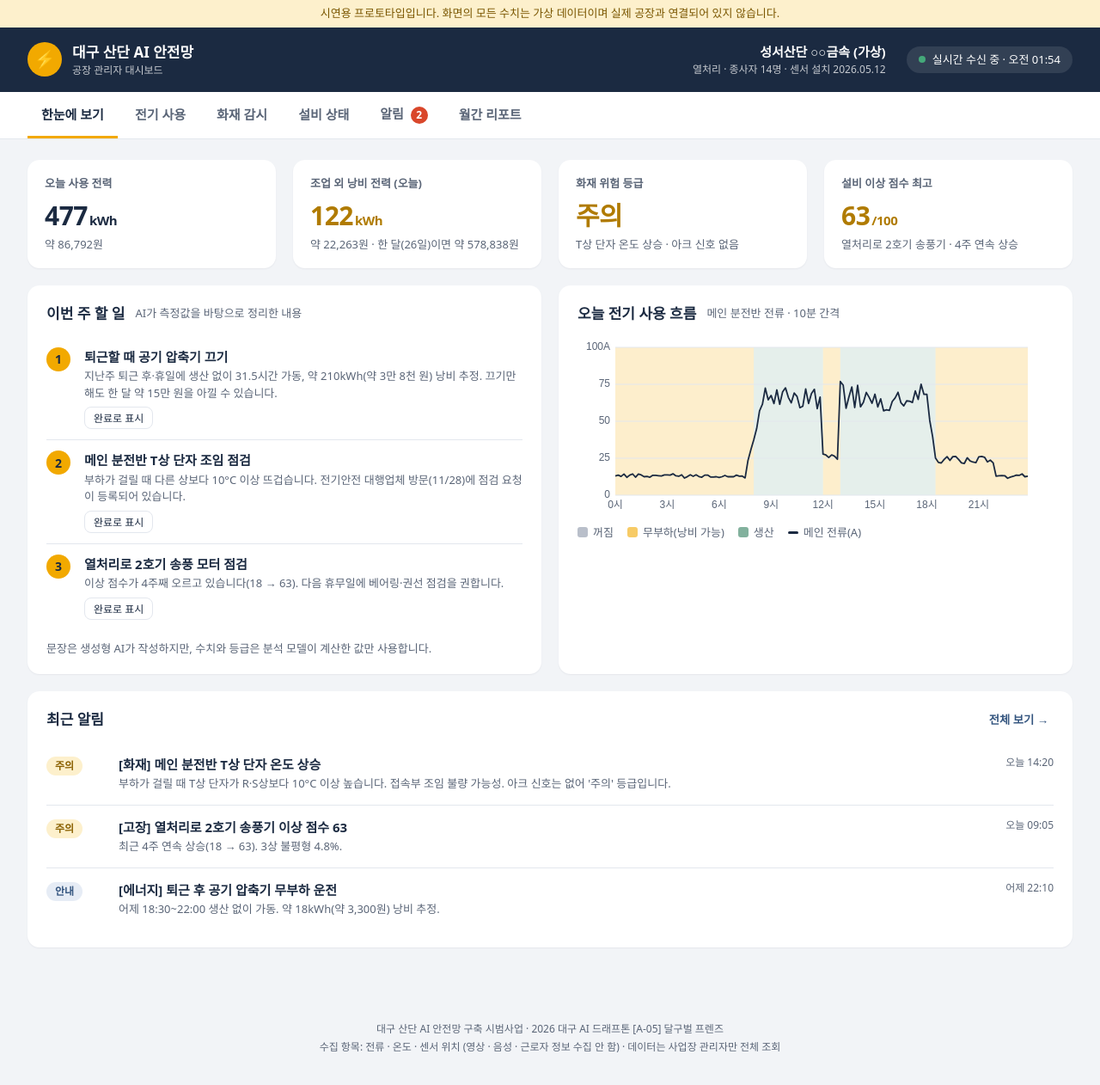
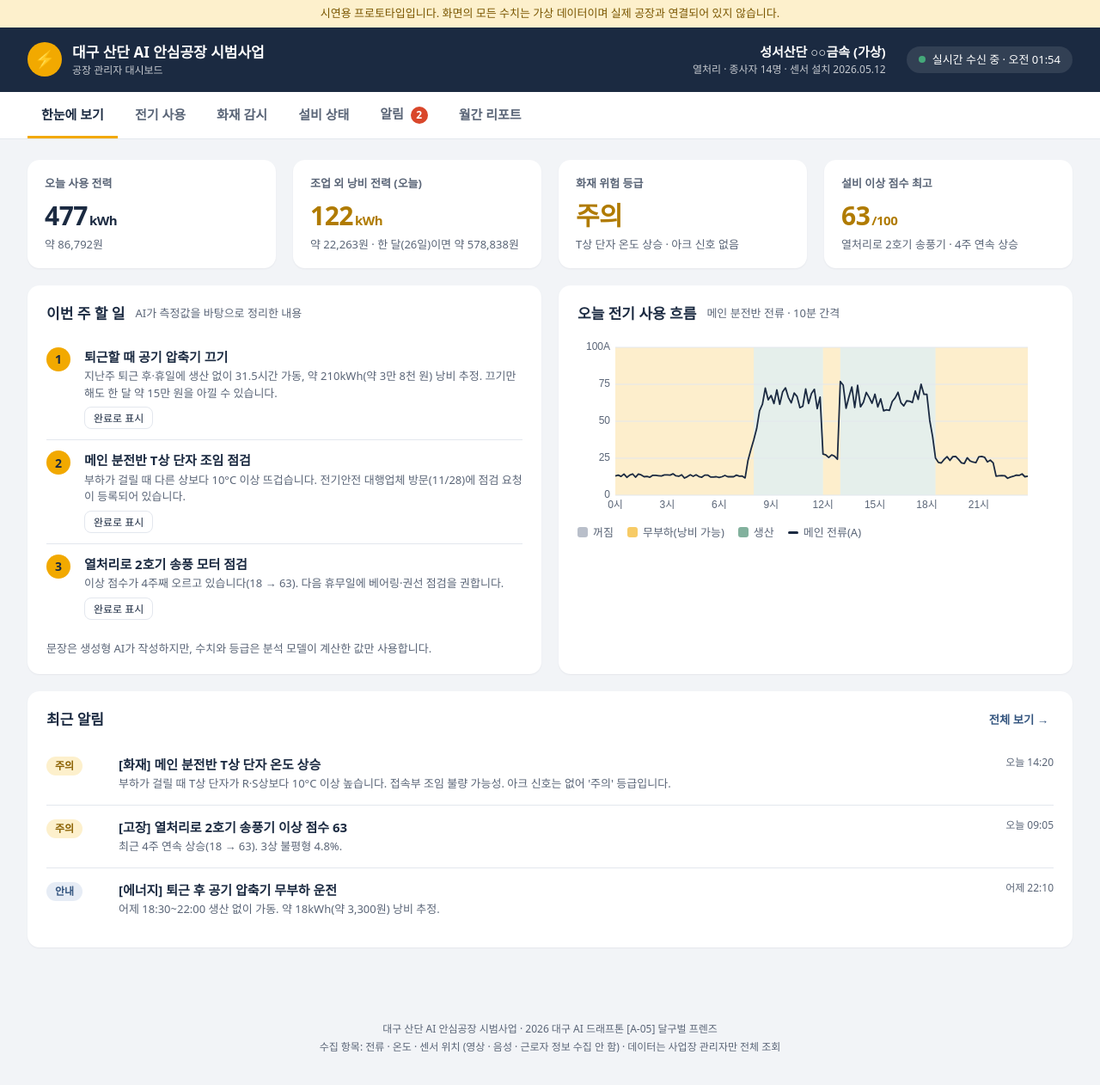
Before and after one commit to knu-gongmo/daegu-ai-safe, a plain HTML site: page index.html in a window 1280 px wide. Shown: the whole page at 86% size. Drawn offline with Linux system fonts and the light colour scheme; a web font is replaced by a local one.

Commit message:
Rename site title to AI ansim factory pilot

```diff
--- a/index.html
+++ b/index.html
@@ -3,8 +3,8 @@
 <head>
   <meta charset="UTF-8">
   <meta name="viewport" content="width=device-width, initial-scale=1.0">
-  <title>대구 산단 AI 안전망 | 공장 관리자 대시보드</title>
-  <meta name="description" content="대구 산단 AI 안전망 구축 시범사업 - 공장 관리자용 상태 조회 화면 (시연용 프로토타입)">
+  <title>대구 산단 AI 안심공장 시범사업 | 공장 관리자 대시보드</title>
+  <meta name="description" content="대구 산단 AI 안심공장 시범사업 - 공장 관리자용 상태 조회 화면 (시연용 프로토타입)">
   <link rel="preconnect" href="https://cdn.jsdelivr.net">
   <link rel="stylesheet" href="https://cdn.jsdelivr.net/gh/orioncactus/pretendard@v1.3.9/dist/web/static/pretendard.min.css">
   <link rel="stylesheet" href="css/style.css">
@@ -16,7 +16,7 @@
     <div class="brand">
       <div class="logo" aria-hidden="true">⚡</div>
       <div>
-        <div class="brand-title">대구 산단 AI 안전망</div>
+        <div class="brand-title">대구 산단 AI 안심공장 시범사업</div>
         <div class="brand-sub">공장 관리자 대시보드</div>
       </div>
     </div>
@@ -146,7 +146,7 @@
   </main>
 
   <footer class="footer">
-    <div>대구 산단 AI 안전망 구축 시범사업 · 2026 대구 AI 드래프톤 [A-05] 달구벌 프렌즈</div>
+    <div>대구 산단 AI 안심공장 시범사업 · 2026 대구 AI 드래프톤 [A-05] 달구벌 프렌즈</div>
     <div>수집 항목: 전류 · 온도 · 센서 위치 (영상 · 음성 · 근로자 정보 수집 안 함) · 데이터는 사업장 관리자만 전체 조회</div>
   </footer>
 
```
